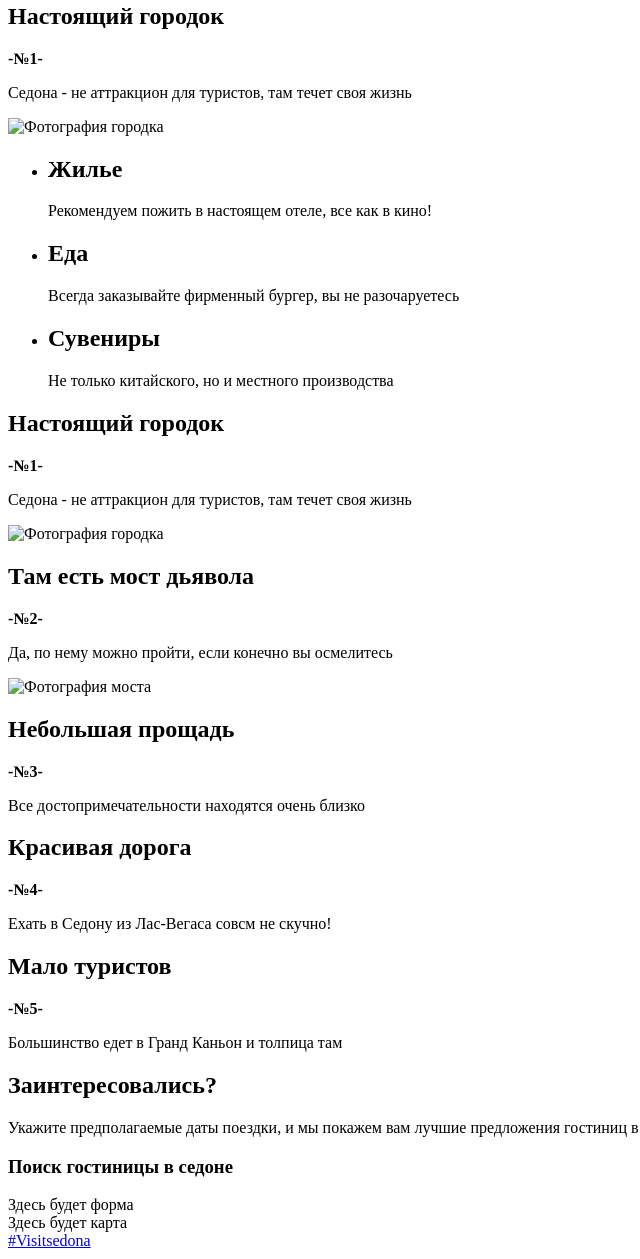
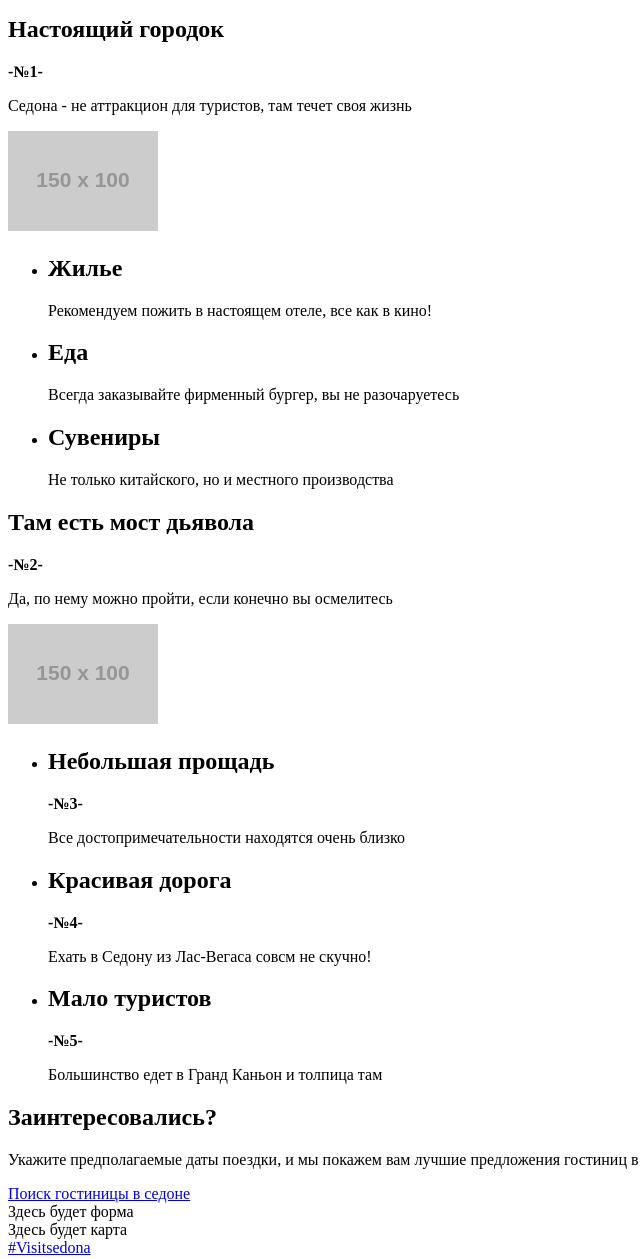
Before and after one commit to sergvolk1989/672163-sedona, a plain HTML site: page index.html in a window 1280 px wide. Shown: the part 360-1619 px from the top of the page, without its empty margins (0-640 px from the left). Drawn offline with Linux system fonts and the light colour scheme; placeholder pictures from the web are drawn by us.

Commit message:
Исправлена страница индекс

```diff
--- a/index.html
+++ b/index.html
@@ -7,14 +7,12 @@
   <body>
     <div class="main-page">
       <header class="main-header">
-        <nav class="main-menu">
           <ul class="main-menu-list">
             <li class="main-menu-item">Информация</li>
             <li class="main-menu-item">Фото и видео</li>
             <li class="main-menu-item">Карта штата</li>
             <li class="main-menu-item">гостиницы</li>
           </ul>
-        </nav>
         <div class="logo">
           <a href="#" width="" height="">логотип страницы</a>
         </div>
@@ -27,86 +25,86 @@
           <p>SEDONA</p>
           <p>"Because the Grand Canyon sucks!"</p>
         </section>
-        <!--article думаю потому что можно выдернуть, хоть он и большой, и вставить в другой сайт. Допустимо ли это оборачивать в этот тэг такие крупные блоки?-->
-        <article class="reasons">
+
           <!--Здесь похоже на статью, поэтому шапка статьи и section-->
-          <header class="reason-header">
+          <div class="reason-header">
             <h1>Sedona-небольшой городок в Аризоне, заслуживающий большего</h1>
             <p>рассмотрим 5 причин, по которым седона круче, чем Гранд Каньон!</p>
-          </header>
-          <section class="five-reasons">
+          </div>
           <!--первая причина-->
           <div class="reason-one">
-              <h2 class="">Настоящий городок</h2>
-              <b>-№1-</b>
-              <p class="">Седона - не аттракцион для туристов, там течет своя жизнь</p>
-              <img src="#" alt="Фотография городка">
+            <div class="reason-one-box">
+              <h2 class="reason-one-heading">Настоящий городок</h2>
+              <b class="reason-one-number">-№1-</b>
+              <p class="reason-one-content">Седона - не аттракцион для туристов, там течет своя жизнь</p>
+            </div>
+            <div class="reason-one-image">
+              <img src="http://placehold.it/150x100" alt="Фотография городка">
+            </div>
+          </div>
+            <!--первая причина - преимущества-->
+          <div class="reason-one-advantage">
+            <ul class="reason-one-advantage-list">
+              <li class="reason-one-advantage-item">
+                <h2 class="reason-one-advantage-heading">Жилье</h2>
+                <p class="reason-one-advantage-content">Рекомендуем пожить в настоящем отеле, все как в кино!</p>
+              </li>
+              <li class="reason-one-advantage-item">
+                <h2 class="reason-one-advantage-heading">Еда</h2>
+                <p class="reason-one-advantage-content">Всегда заказывайте фирменный бургер, вы не разочаруетесь</p>
+              </li>
+              <li class="reason-one-advantage-item">
+                <h2 class="reason-one-advantage-heading">Сувениры</h2>
+                <p class="reason-one-advantage-content">Не только китайского, но и местного производства</p>
+              </li>
+            </ul>
           </div>
           <!--вторая причина-->
           <div class="reason-two">
-              <ul class="reason-two-list">
-                <li>
-                  <h2>Жилье</h2>
-                  <p>Рекомендуем пожить в настоящем отеле, все как в кино!</p>
+            <div class="reason-two-box">
+              <h2 class="reason-two-heading">Там есть мост дьявола</h2>
+              <b class="reason-two-number">-№2-</b>
+              <p class="reason-two-content">Да, по нему можно пройти, если конечно вы осмелитесь</p>
+            </div>
+            <div class="reason-two-image">
+              <img src="http://placehold.it/150x100" alt="Фотография городка">
+            </div>
+          </div>
+          <!--Оставшиеся причины-->
+          <div class="reason-other">
+            <ul class="reason-other-list">
+              <li class="reason-other-item">
+                <h2 class="reason-other-heading">Небольшая прощадь</h2>
+                <b class="reason-other-number">-№3-</b>
+                <p class="reason-other-content">Все достопримечательности находятся очень близко</p>
               </li>
-                <li>
-                  <h2>Еда</h2>
-                  <p>Всегда заказывайте фирменный бургер, вы не разочаруетесь</p>
+              <li class="reason-other-item">
+                <h2>Красивая дорога</h2>
+                <b>-№4-</b>
+                <p>Ехать в Седону из Лас-Вегаса совсм не скучно!</p>
               </li>
-                <li>
-                  <h2>Сувениры</h2>
-                  <p>Не только китайского, но и местного производства</p>
+              <li class="reason-other-item">
+                <h2 class="reason-other-heading">Мало туристов</h2>
+                <b class="reason-other-number">-№5-</b>
+                <p class="reason-other-content">Большинство едет в Гранд Каньон и толпица там</p>
               </li>
             </ul>
           </div>
-            <!--третья причина-->
-            <div class="reason-three">
-              <h2 class="">Настоящий городок</h2>
-              <b>-№1-</b>
-              <p class="">Седона - не аттракцион для туристов, там течет своя жизнь</p>
-              <img src="#" alt="Фотография городка">
-            </div>
-            <!--3 Причина, класс у причин 3,4,5 назвал одинакаво, так как одинаковая стилизация у них-->
-            <div class="reason-last">
-              <h2>Там есть мост дьявола</h2>
-              <b>-№2-</b>
-              <p>Да, по нему можно пройти, если конечно вы осмелитесь</p>
-              <img src="#" alt="Фотография моста">
-            </div>
-            <!--4 Причина-->
-            <div class="reason-last">
-              <h2>Небольшая прощадь</h2>
-              <b>-№3-</b>
-              <p>Все достопримечательности находятся очень близко</p>
-            </div>
-            <!--4 Причина-->
-            <div class="reason-last">
-              <h2>Красивая дорога</h2>
-              <b>-№4-</b>
-              <p>Ехать в Седону из Лас-Вегаса совсм не скучно!</p>
-            </div>
-            <!--5 Причина-->
-            <div class="reason-last">
-              <h2>Мало туристов</h2>
-              <b>-№5-</b>
-              <p>Большинство едет в Гранд Каньон и толпица там</p>
-            </div>
-          </section>
-        </article>
+        <!--Блок поиска отеля-->
         <div class="hotel-search">
-          <h2>Заинтересовались?</h2>
-          <p>Укажите предполагаемые даты поездки, и мы покажем вам лучшие предложения гостиниц в седоне</p>
+          <h2 class="hotel-search-heading">Заинтересовались?</h2>
+          <p class="hotel-search-content">Укажите предполагаемые даты поездки, и мы покажем вам лучшие предложения гостиниц в седоне</p>
+          <a class="btn btn-hotel-search" href="#">Поиск гостиницы в седоне</a>
           <!--Форма выбора гостиницы-->
           <div class="hotel-search-form">
-            <h3>Поиск гостиницы в седоне</h3>
             <span>Здесь будет форма</span>
           </div>
         </div>
       </main>
-      <footer>
-        <span>Здесь будет карта</span>
+      <footer class="footer">
+        <span class="footer-map">Здесь будет карта</span>
         <div>
-          <a href="#">#Visitsedona</a>
+          <a class="Visitsedona" href="#">#Visitsedona</a>
         </div>
         <div class="footer-socials">
          <ul>
@@ -116,7 +114,7 @@
          </ul>
        </div>
        <div class="footer-copyright">
-         <b>website by</b>
+         <b class="website_by">website by</b>
          <a class="htmlacademy" href="#">htmlacademy</a>
        </div>
       </footer>
```
Also changed, not shown: inner.html (+5 -7 lines). Lines whose indentation alone changed are shown as unchanged.
